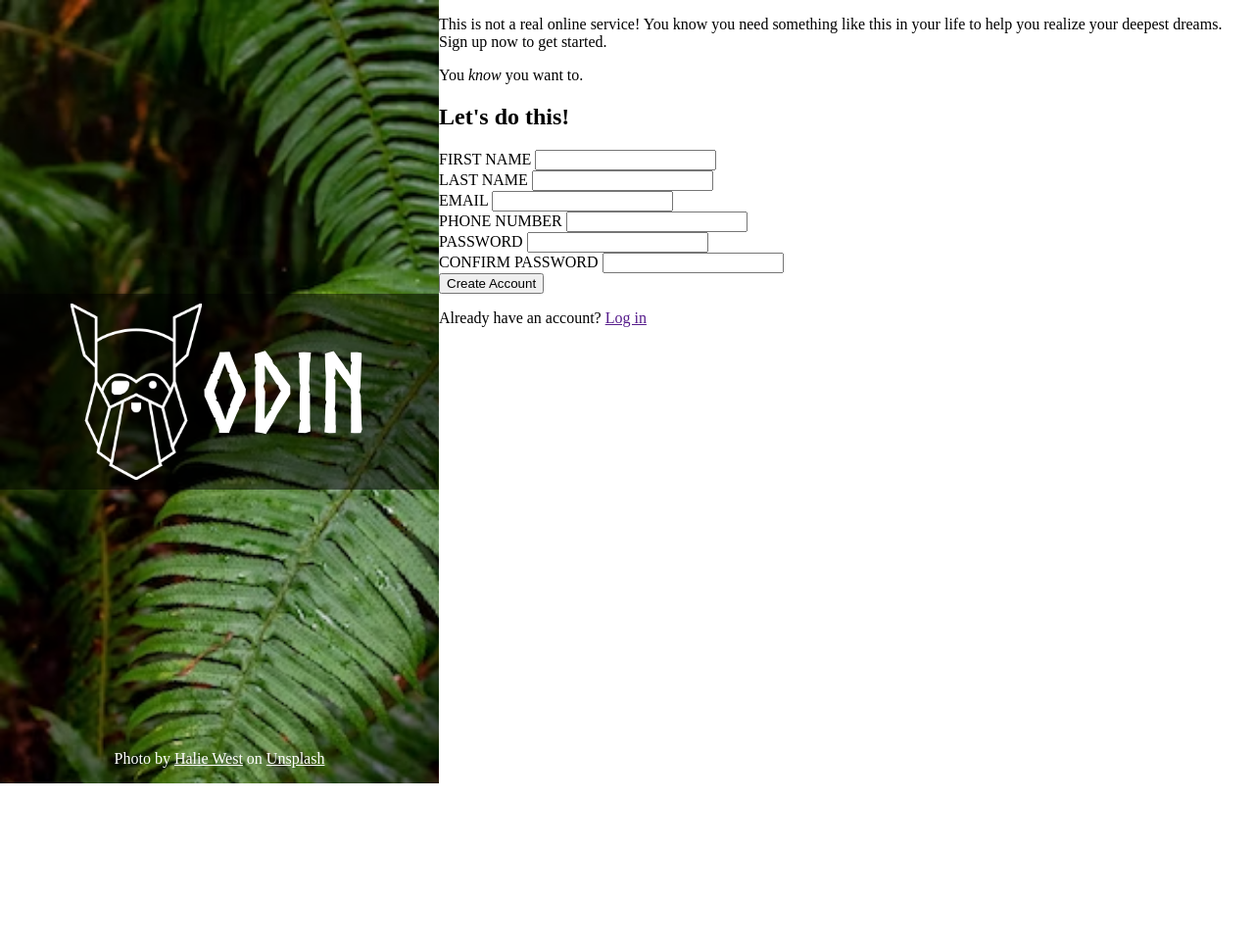
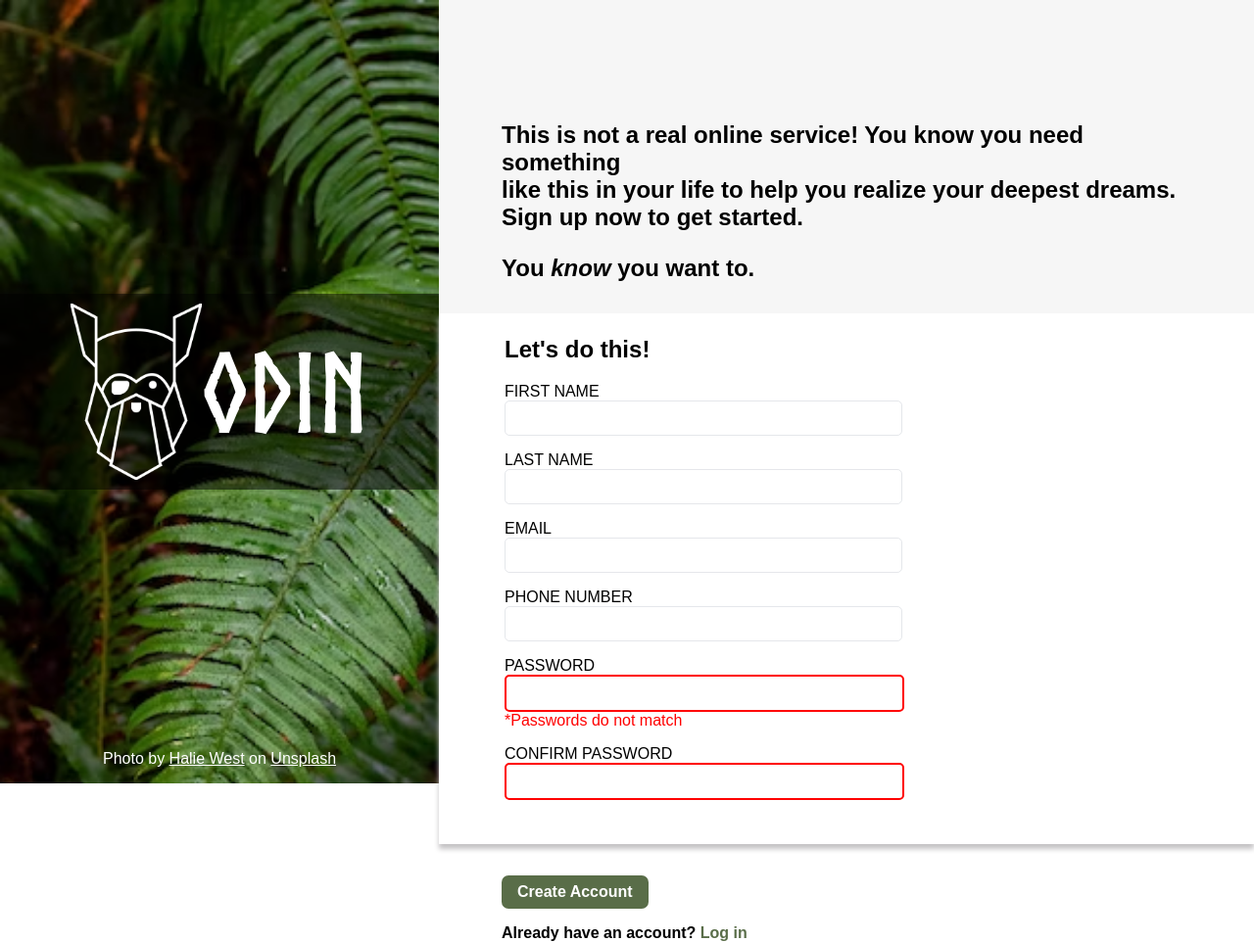
Before and after one commit to ColdBlood237/odin-sign-up, a plain HTML site: page index.html in a window 1280 px wide. Shown: the whole page at 98% size. Before the commit the page ends 800 px from the top, so only its background shows below. Drawn offline with Linux system fonts and the light colour scheme.

Commit message:
Finish the styling and add the password matching verification

```diff
--- /dev/null
+++ b/app.js
@@ -0,0 +1,34 @@
+const error_mess = document.querySelector(".dont-match")
+const password = document.getElementById("password");
+const confirm_pwd = document.getElementById("confirm-pwd");
+
+let password_value = "";
+let confirm_pwd_value = "";
+let same_pwd = false;
+
+password.addEventListener("input", (e) => {
+    password_value = password.value;
+    console.log(password_value)
+    if (password_value === confirm_pwd_value) {
+        password.style.border = "1px solid green";
+        confirm_pwd.style.border = "1px solid green";
+        error_mess.style.display = "none";
+    } else {
+        password.style.border = "2px solid red";
+        confirm_pwd.style.border = "2px solid red";
+        error_mess.style.display = "block";
+    }
+})
+
+confirm_pwd.addEventListener("input", e => {
+    confirm_pwd_value = confirm_pwd.value;
+    if (password_value === confirm_pwd_value) {
+        password.style.border = "1px solid green";
+        confirm_pwd.style.border = "1px solid green";
+        error_mess.style.display = "none";
+    } else {
+        password.style.border = "2px solid red";
+        confirm_pwd.style.border = "2px solid red";
+        error_mess.style.display = "block";
+    }
+})
--- a/index.html
+++ b/index.html
@@ -7,6 +7,7 @@
         <meta name="viewport" content="width=device-width, initial-scale=1.0">
         <title>Sign-up form</title>
         <link rel="stylesheet" href="styles/styles.css">
+        <script src="app.js" defer></script>
     </head>
 
     <body>
@@ -24,16 +25,18 @@
 
             <div class="right-side">
 
+                <div class="intro-message">
                     <p>
-                    This is not a real online service! You know you need something like this in your life to help you
-                    realize your deepest dreams.<br>
+                        This is not a real online service! You know you need something<br>
+                        like this in your life to help you realize your deepest dreams.<br>
                         Sign up now to get started.
                     </p>
                     <p>
                         You <em>know</em> you want to.
                     </p>
+                </div>
 
-                <div>
+                <div class="form-container">
 
                     <h2>Let's do this!</h2>
 
@@ -41,27 +44,28 @@
 
                         <div>
                             <label for="first-name">FIRST NAME</label>
-                            <input id="first-name" type="text" name="first-name">
+                            <input id="first-name" type="text" name="first-name" required>
                         </div>
                         <div>
                             <label for="last-name">LAST NAME</label>
-                            <input id="last-name" type="text" name="last-name">
+                            <input id="last-name" type="text" name="last-name" required>
                         </div>
                         <div>
                             <label for="email">EMAIL</label>
-                            <input id="email" type="email" name="email">
+                            <input id="email" type="email" name="email" required>
                         </div>
                         <div>
                             <label for="phone-nbr">PHONE NUMBER</label>
-                            <input id="phone-nbr" type="tel" name="phone-nbr">
+                            <input id="phone-nbr" type="tel" name="phone-nbr" required>
                         </div>
-                        <div>
+                        <div class="pwd-container">
                             <label for="password">PASSWORD</label>
-                            <input id="password" type="password" name="password">
+                            <input class="error" id="password" type="password" name="password" required>
+                            <p class="dont-match">*Passwords do not match</p>
                         </div>
                         <div>
                             <label for="confirm-pwd">CONFIRM PASSWORD</label>
-                            <input id="confirm-pwd" type="password" name="confirm-pwd">
+                            <input class="error" id="confirm-pwd" type="password" name="confirm-pwd" required>
                         </div>
 
                     </form>
@@ -69,7 +73,7 @@
                 </div>
 
                 <button type="submit" form="sign-up-form">Create Account</button>
-                <p>Already have an account? <a class="login" href="">Log in</a> </p>
+                <p class="login-text"><strong>Already have an account? <a class="login" href="">Log in</a></strong></p>
 
             </div>
 
--- a/styles/styles.css
+++ b/styles/styles.css
@@ -10,6 +10,7 @@
 body {
     margin: 0;
     height: 100vh;
+    font-family: sans-serif;
 }
 
 .flex-container {
@@ -54,4 +55,77 @@ body {
     text-align: center;
 }
 
-.right-side {}
+.right-side {
+    padding: 100px 0;
+    flex: 1;
+    background-color: #f6f6f6;
+}
+
+.intro-message {
+    font-weight: bold;
+    font-size: 1.5rem;
+    padding: 0 64px;
+}
+
+.form-container {
+    background-color: white;
+    border: solid white;
+    box-shadow: 0px 5px 5px 0px rgba(196, 194, 196, 1);
+    margin: 32px 0;
+    padding: 0px 64px 42px 64px;
+}
+
+#sign-up-form {
+    display: flex;
+    flex-wrap: wrap;
+    gap: 16px 32px;
+}
+
+input {
+    width: 400px;
+    height: 32px;
+    border-radius: 5px;
+    border: 1px solid #E5E7EB;
+}
+
+input:focus {
+    outline: none;
+    border: 2px solid #85cdfa;
+    box-shadow: 5px 5px 5px 0px rgba(0, 0, 0, 0.37);
+}
+
+.error {
+    border: 2px solid #ff0000;
+}
+
+form>div {
+    display: flex;
+    flex-direction: column;
+}
+
+.login-text a {
+    text-decoration: none;
+    color: #596D48;
+    font-weight: bold;
+}
+
+.dont-match {
+    color: red;
+    margin: 0;
+}
+
+button[type="submit"] {
+    color: white;
+    background-color: #596D48;
+    font-weight: bold;
+    font-size: 16px;
+    padding: 8px 16px;
+    border-radius: 7px;
+    border: 0;
+    margin-left: 64px;
+    cursor: pointer;
+}
+
+.login-text {
+    margin-left: 64px;
+}
```
Lines whose indentation alone changed are shown as unchanged.
